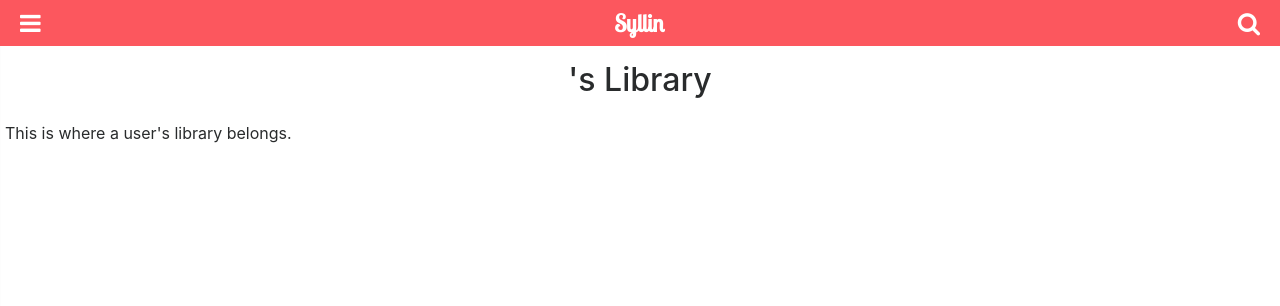
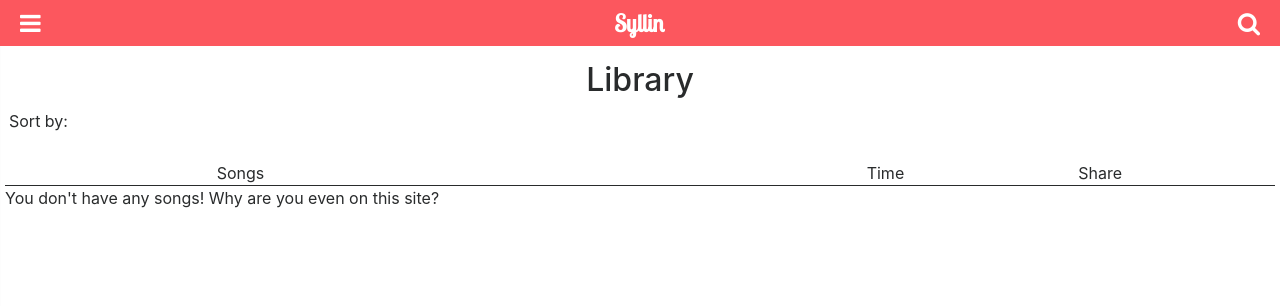
Before and after one commit to patenode/syllin, a Python web app: template syllin/templates/user/library.html in a window 1280 px wide. Shown: the top 306 px of the page. Run offline with Jinja, Linux system fonts and the light colour scheme; the template is opened without the code that fills it, so the values that code supplies are empty; style sheets or scripts are compiled from the project's sources.

Commit message:
Create the library view. Still needs a Bootstrap Collapse Component to drop down when breadcrumbs are clicked.

```diff
--- a/syllin/static/sass/main.sass
+++ b/syllin/static/sass/main.sass
@@ -5,4 +5,5 @@
 @import 'partials/badges'
 @import 'partials/discovery'
 @import 'partials/layout'
+@import 'partials/library'
 @import 'partials/nav'
--- /dev/null
+++ b/syllin/static/sass/partials/_library.sass
@@ -0,0 +1,3 @@
+#ellipsis
+  i .fa .fa-ellipsis-h .fa-2x
+    color: $gray
--- a/syllin/templates/base/macros.jinja2
+++ b/syllin/templates/base/macros.jinja2
@@ -13,7 +13,7 @@
 {%- endmacro %}
 
 {% macro title(main, subtitle=None) -%}
-    <div class="p-3">
+    <div class="pt-3">
         <h2 class="h2 text-center">
             {{ main }}
         </h2>
--- a/syllin/templates/discovery/macros.jinja2
+++ b/syllin/templates/discovery/macros.jinja2
@@ -2,7 +2,7 @@
 
 {% macro tags(tags) -%}
     {% if tags %}
-        <div class="d-flex p-2">
+        <div class="d-flex p-2 pb-4">
             {% for tag in tags %}
                 {% if tag[1] %}
                     {% set badge_style = 'active' %}
--- /dev/null
+++ b/syllin/templates/library/macros.jinja2
@@ -0,0 +1,96 @@
+{% from 'base/macros.jinja2' import badge, icon %}
+
+{% macro sorting_tags(keynames) %}
+    <div class="p-1 w-100">
+        Sort by:<br>
+        <div class="p-1 d-flex">
+            {% for tag in keynames %}
+                {% if tag[1] %}
+                    {% set badge_style = 'active' %}
+                {% else %}
+                    {% set badge_style = 'inactive' %}
+                {% endif %}
+                {{ badge(tag[0], badge_style) }}
+            {% endfor %}
+        </div>
+    </div>
+{% endmacro %}
+
+{% macro song_list(songs) %}
+    <div class="pt-3">
+        <div class="row w-100 mx-0" style="border-bottom: 1px solid;">
+            <div class="col-2"></div>
+            <div class="col-6 pl-0">Songs</div>
+            <div class="col-2">Time</div>
+            <div class="col-2">Share</div>
+        </div>
+        {% if songs|length == 0 %}
+            You don't have any songs! Why are you even on this site?
+        {% else %}
+            {% for song in songs %}
+                <div class="row pt-2 pb-1 w-100 mx-0"">
+                <div class="col-2">
+                    <div class="d-flex justify-content-center align-content-center">{{ icon("fa-play-circle fa-2x") }}</div>
+                </div>
+                <div class="col-6 px-0 d-flex flex-column">
+                    <div class="h6 mt-auto mb-0 text-truncate">{{ song.title }}</div>
+                    <div class="small mb-auto text-truncate">{{ song.album.title }}
+                        | {{ song.album.artist.email }}</div>
+                </div>
+                <div class="col-2">
+                    <span class="align-middle">1:23</span>
+                </div>
+                <div id="ellipsis" class="col-2 d-flex align-content-center justify-content-center">
+                    {{ icon("fa-ellipsis-h fa-2x") }}
+                </div>
+                </div>
+            {% endfor %}
+        {% endif %}
+    </div>
+{% endmacro %}
+<!--
+<div id="accordion" role="tablist" aria-multiselectable="true">
+  <div class="card">
+    <div class="card-header" role="tab" id="headingOne">
+      <h5 class="mb-0">
+        <a data-toggle="collapse" data-parent="#accordion" href="#collapseOne" aria-expanded="true" aria-controls="collapseOne">
+          Collapsible Group Item #1
+        </a>
+      </h5>
+    </div>
+
+    <div id="collapseOne" class="collapse show" role="tabpanel" aria-labelledby="headingOne">
+      <div class="card-block">
+        Anim pariatur cliche reprehenderit, enim eiusmod high life accusamus terry richardson ad squid. 3 wolf moon officia aute, non cupidatat skateboard dolor brunch. Food truck quinoa nesciunt laborum eiusmod. Brunch 3 wolf moon tempor, sunt aliqua put a bird on it squid single-origin coffee nulla assumenda shoreditch et. Nihil anim keffiyeh helvetica, craft beer labore wes anderson cred nesciunt sapiente ea proident. Ad vegan excepteur butcher vice lomo. Leggings occaecat craft beer farm-to-table, raw denim aesthetic synth nesciunt you probably haven't heard of them accusamus labore sustainable VHS.
+      </div>
+    </div>
+  </div>
+  <div class="card">
+    <div class="card-header" role="tab" id="headingTwo">
+      <h5 class="mb-0">
+        <a class="collapsed" data-toggle="collapse" data-parent="#accordion" href="#collapseTwo" aria-expanded="false" aria-controls="collapseTwo">
+          Collapsible Group Item #2
+        </a>
+      </h5>
+    </div>
+    <div id="collapseTwo" class="collapse" role="tabpanel" aria-labelledby="headingTwo">
+      <div class="card-block">
+        Anim pariatur cliche reprehenderit, enim eiusmod high life accusamus terry richardson ad squid. 3 wolf moon officia aute, non cupidatat skateboard dolor brunch. Food truck quinoa nesciunt laborum eiusmod. Brunch 3 wolf moon tempor, sunt aliqua put a bird on it squid single-origin coffee nulla assumenda shoreditch et. Nihil anim keffiyeh helvetica, craft beer labore wes anderson cred nesciunt sapiente ea proident. Ad vegan excepteur butcher vice lomo. Leggings occaecat craft beer farm-to-table, raw denim aesthetic synth nesciunt you probably haven't heard of them accusamus labore sustainable VHS.
+      </div>
+    </div>
+  </div>
+  <div class="card">
+    <div class="card-header" role="tab" id="headingThree">
+      <h5 class="mb-0">
+        <a class="collapsed" data-toggle="collapse" data-parent="#accordion" href="#collapseThree" aria-expanded="false" aria-controls="collapseThree">
+          Collapsible Group Item #3
+        </a>
+      </h5>
+    </div>
+    <div id="collapseThree" class="collapse" role="tabpanel" aria-labelledby="headingThree">
+      <div class="card-block">
+        Anim pariatur cliche reprehenderit, enim eiusmod high life accusamus terry richardson ad squid. 3 wolf moon officia aute, non cupidatat skateboard dolor brunch. Food truck quinoa nesciunt laborum eiusmod. Brunch 3 wolf moon tempor, sunt aliqua put a bird on it squid single-origin coffee nulla assumenda shoreditch et. Nihil anim keffiyeh helvetica, craft beer labore wes anderson cred nesciunt sapiente ea proident. Ad vegan excepteur butcher vice lomo. Leggings occaecat craft beer farm-to-table, raw denim aesthetic synth nesciunt you probably haven't heard of them accusamus labore sustainable VHS.
+      </div>
+    </div>
+  </div>
+</div>-->
--- a/syllin/templates/user/library.html
+++ b/syllin/templates/user/library.html
@@ -1,9 +1,10 @@
 {% extends 'base/layout.jinja2' %}
 
 {% import 'base/macros.jinja2' as macros %}
+{% import 'library/macros.jinja2' as library %}
 
 {% block content %}
-    {{ macros.title(user.email ~ "'s Library") }}
-    <!-- TODO: User Library Page -->
-    This is where a user's library belongs.
+    {{ macros.title("Library") }}
+    {{ library.sorting_tags(sorting_options) }}
+    {{ library.song_list(songs) }}
 {% endblock %}
```
Also changed, not shown: syllin/static/css/main.css (+56 -102 lines), syllin/user.py (+20 -2 lines).
